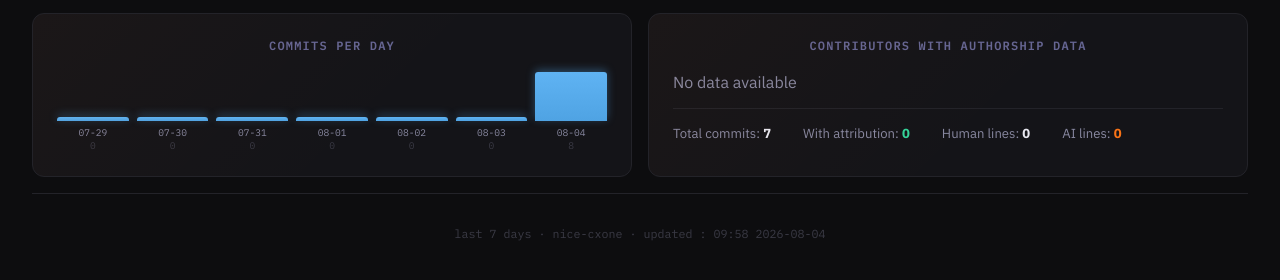
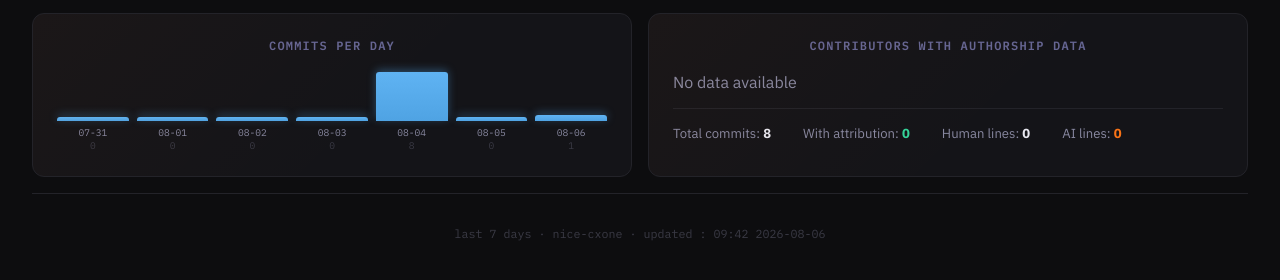
Before and after one commit to Avri-Yom-Tov/teamToolboxHub, a website: page dashboard.html in a window 1280 px wide. Shown: the part 516-796 px from the top of the page. Drawn offline with Linux system fonts and the light colour scheme.

Commit message:
dashboard: update AI stats [skip ci] d818ecfa57b2bd05cc9d74f872d01978b8a50082

```diff
--- a/commits_per_day.json
+++ b/commits_per_day.json
@@ -1 +1 @@
-{"2026-07-29": 0, "2026-07-30": 0, "2026-07-31": 0, "2026-08-01": 0, "2026-08-02": 0, "2026-08-03": 0, "2026-08-04": 8}
+{"2026-07-31": 0, "2026-08-01": 0, "2026-08-02": 0, "2026-08-03": 0, "2026-08-04": 8, "2026-08-05": 0, "2026-08-06": 1}
--- a/dashboard.html
+++ b/dashboard.html
@@ -135,18 +135,6 @@
       <div class="tl-bar-wrap">
         <div class="tl-bar" style="height:4%" title="0 commits"></div>
       </div>
-      <div class="tl-label">07-29</div>
-      <div class="tl-count">0</div>
-    </div><div class="tl-col">
-      <div class="tl-bar-wrap">
-        <div class="tl-bar" style="height:4%" title="0 commits"></div>
-      </div>
-      <div class="tl-label">07-30</div>
-      <div class="tl-count">0</div>
-    </div><div class="tl-col">
-      <div class="tl-bar-wrap">
-        <div class="tl-bar" style="height:4%" title="0 commits"></div>
-      </div>
       <div class="tl-label">07-31</div>
       <div class="tl-count">0</div>
     </div><div class="tl-col">
@@ -173,6 +161,18 @@
       </div>
       <div class="tl-label">08-04</div>
       <div class="tl-count">8</div>
+    </div><div class="tl-col">
+      <div class="tl-bar-wrap">
+        <div class="tl-bar" style="height:4%" title="0 commits"></div>
+      </div>
+      <div class="tl-label">08-05</div>
+      <div class="tl-count">0</div>
+    </div><div class="tl-col">
+      <div class="tl-bar-wrap">
+        <div class="tl-bar" style="height:12%" title="1 commits"></div>
+      </div>
+      <div class="tl-label">08-06</div>
+      <div class="tl-count">1</div>
     </div></div>
     </div>
     <div class="card">
@@ -180,14 +180,14 @@
       <div class="contrib-wrap"><span style="color:var(--sub)">No data available</span></div>
       <div class="divider"></div>
       <div class="meta">
-        <span>Total commits: <strong>7</strong></span>
+        <span>Total commits: <strong>8</strong></span>
         <span>With attribution: <strong style="color:var(--green)">0</strong></span>
         <span>Human lines: <strong>0</strong></span>
         <span>AI lines: <strong style="color:var(--accent)">0</strong></span>
       </div>
     </div>
   </div>
-  <div class="footer">last 7 days · nice-cxone · updated : 09:58 2026-08-04</div>
+  <div class="footer">last 7 days · nice-cxone · updated : 09:42 2026-08-06</div>
 
 </body>
 </html>
--- a/stats.json
+++ b/stats.json
@@ -1 +1 @@
-{"authorship_stats":{"total_commits":7,"commits_with_authorship":0,"authors_committing_authorship":[],"authors_not_committing_authorship":["avriFromWork <avraham.yom-tov@nice.com>"],"commits_without_authorship":["410e31297d9c39bb9ec8b81e269f220ce8f896e8","a8969caa7d9ce38c28f31a4c85e5f58fd029844e","3abe9a02ac7672c7b460e4ae4c17348e3ed710cd","10a1026d0fbc9bff6955a84ec70bc686660c0fe4","fa4cda1fe390c88f5caecf5bb0230b23a5c8324a","724bed6035cff79ae82581d0da802075e1887b1a","27ab74312a0573eb6cac38f37ba27ca06754e8a9"],"commits_without_authorship_with_authors":[["410e31297d9c39bb9ec8b81e269f220ce8f896e8","avriFromWork <avraham.yom-tov@nice.com>"],["a8969caa7d9ce38c28f31a4c85e5f58fd029844e","avriFromWork <avraham.yom-tov@nice.com>"],["3abe9a02ac7672c7b460e4ae4c17348e3ed710cd","avriFromWork <avraham.yom-tov@nice.com>"],["10a1026d0fbc9bff6955a84ec70bc686660c0fe4","avriFromWork <avraham.yom-tov@nice.com>"],["fa4cda1fe390c88f5caecf5bb0230b23a5c8324a","avriFromWork <avraham.yom-tov@nice.com>"],["724bed6035cff79ae82581d0da802075e1887b1a","avriFromWork <avraham.yom-tov@nice.com>"],["27ab74312a0573eb6cac38f37ba27ca06754e8a9","avriFromWork <avraham.yom-tov@nice.com>"]]},"range_stats":{"human_additions":0,"unknown_additions":163,"ai_additions":0,"ai_accepted":0,"git_diff_deleted_lines":137,"git_diff_added_lines":163,"tool_model_breakdown":{}}}
+{"authorship_stats":{"total_commits":8,"commits_with_authorship":0,"authors_committing_authorship":[],"authors_not_committing_authorship":["avriFromWork <avraham.yom-tov@nice.com>"],"commits_without_authorship":["d818ecfa57b2bd05cc9d74f872d01978b8a50082","410e31297d9c39bb9ec8b81e269f220ce8f896e8","a8969caa7d9ce38c28f31a4c85e5f58fd029844e","3abe9a02ac7672c7b460e4ae4c17348e3ed710cd","10a1026d0fbc9bff6955a84ec70bc686660c0fe4","fa4cda1fe390c88f5caecf5bb0230b23a5c8324a","724bed6035cff79ae82581d0da802075e1887b1a","27ab74312a0573eb6cac38f37ba27ca06754e8a9"],"commits_without_authorship_with_authors":[["d818ecfa57b2bd05cc9d74f872d01978b8a50082","avriFromWork <avraham.yom-tov@nice.com>"],["410e31297d9c39bb9ec8b81e269f220ce8f896e8","avriFromWork <avraham.yom-tov@nice.com>"],["a8969caa7d9ce38c28f31a4c85e5f58fd029844e","avriFromWork <avraham.yom-tov@nice.com>"],["3abe9a02ac7672c7b460e4ae4c17348e3ed710cd","avriFromWork <avraham.yom-tov@nice.com>"],["10a1026d0fbc9bff6955a84ec70bc686660c0fe4","avriFromWork <avraham.yom-tov@nice.com>"],["fa4cda1fe390c88f5caecf5bb0230b23a5c8324a","avriFromWork <avraham.yom-tov@nice.com>"],["724bed6035cff79ae82581d0da802075e1887b1a","avriFromWork <avraham.yom-tov@nice.com>"],["27ab74312a0573eb6cac38f37ba27ca06754e8a9","avriFromWork <avraham.yom-tov@nice.com>"]]},"range_stats":{"human_additions":0,"unknown_additions":247,"ai_additions":0,"ai_accepted":0,"git_diff_deleted_lines":137,"git_diff_added_lines":247,"tool_model_breakdown":{}}}
```
Also changed, not shown: 1 other file.
